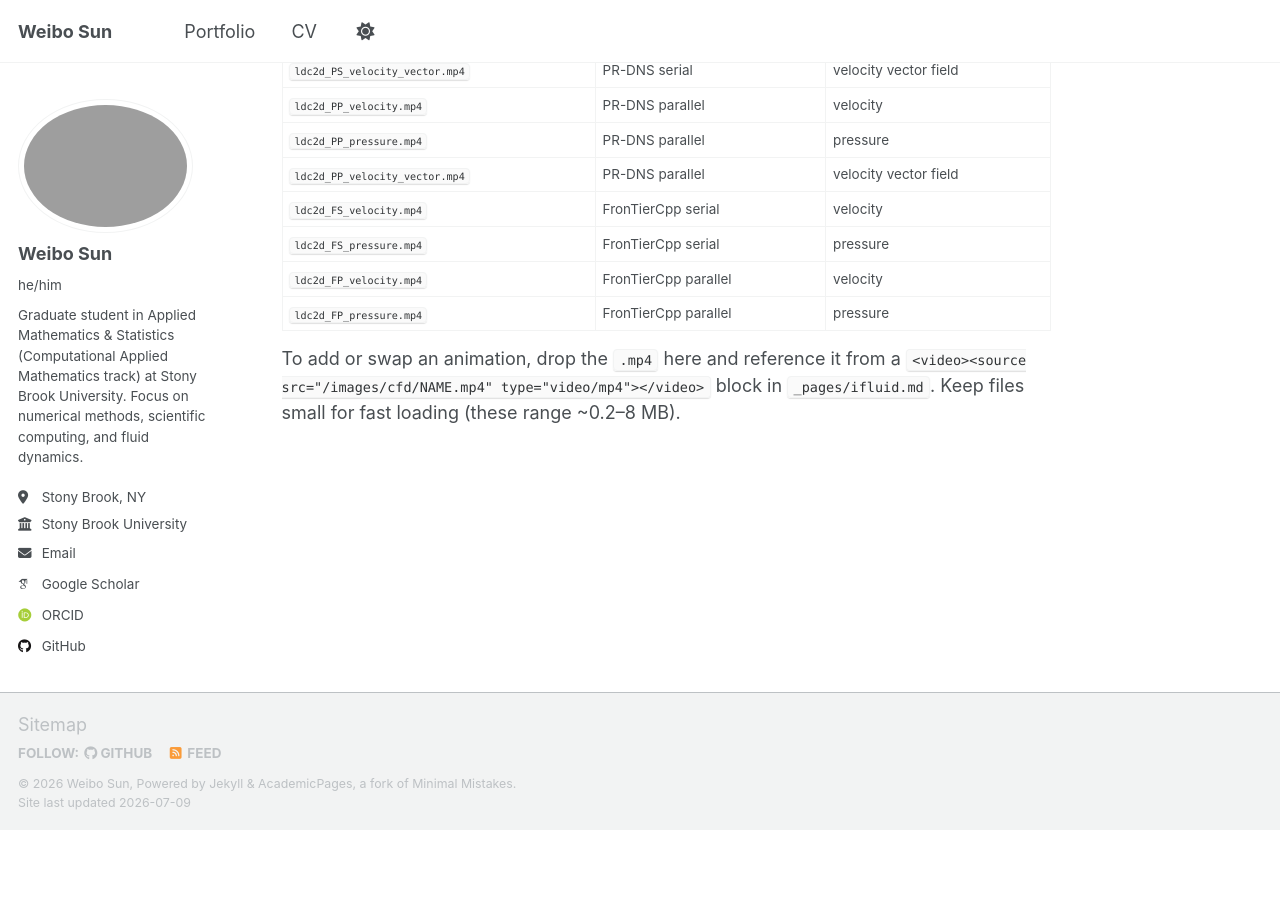
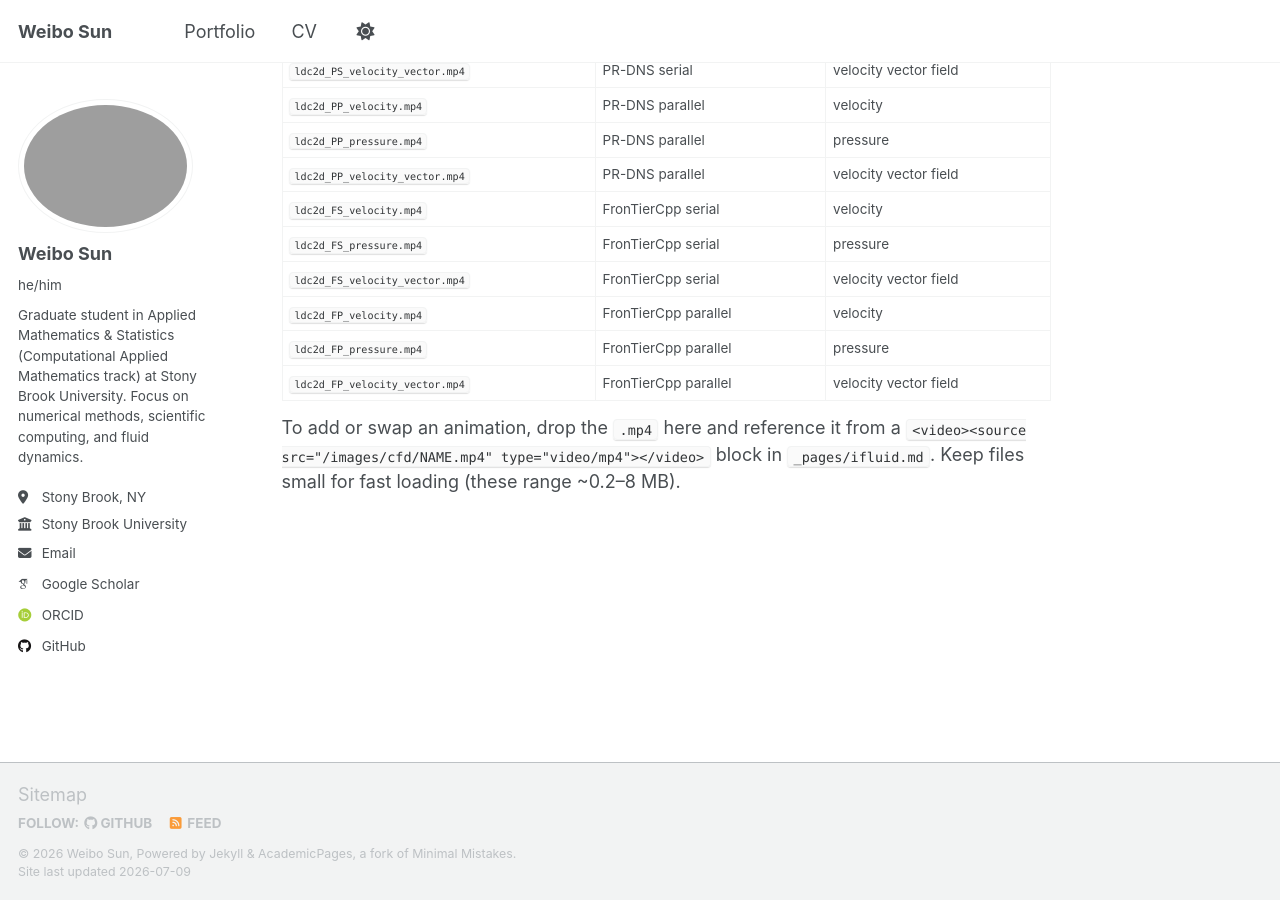
Before and after one commit to Webberrr7/Webberrr7.github.io, a Jekyll site: the page built from images/cfd/README.md, in a window 1280 px wide and 900 px high, scrolled down 765 px. Built offline with Jekyll 4.4.1, drawn with Linux system fonts in a browser that asks for light colours; some web fonts are replaced; our own code applies the rules of GitHub Pages for plain Markdown files; a script that is not in the unit is left out; before the commit the page ends 1595 px from its top, so only the background shows below that.

Commit message:
Add FronTierCpp velocity vector field animations (serial & parallel)
Co-Authored-By: Claude Opus 4.8 <noreply@anthropic.com>

```diff
--- a/images/cfd/README.md
+++ b/images/cfd/README.md
@@ -27,10 +27,12 @@ PP = PR-DNS parallel. PR-DNS now writes 48 frames for both serial and parallel
 | `ldc2d_PP_velocity.mp4`        | PR-DNS parallel      | velocity |
 | `ldc2d_PP_pressure.mp4`        | PR-DNS parallel      | pressure |
 | `ldc2d_PP_velocity_vector.mp4` | PR-DNS parallel      | velocity vector field |
-| `ldc2d_FS_velocity.mp4` | FronTierCpp serial   | velocity |
-| `ldc2d_FS_pressure.mp4` | FronTierCpp serial   | pressure |
-| `ldc2d_FP_velocity.mp4` | FronTierCpp parallel | velocity |
-| `ldc2d_FP_pressure.mp4` | FronTierCpp parallel | pressure |
+| `ldc2d_FS_velocity.mp4`        | FronTierCpp serial   | velocity |
+| `ldc2d_FS_pressure.mp4`        | FronTierCpp serial   | pressure |
+| `ldc2d_FS_velocity_vector.mp4` | FronTierCpp serial   | velocity vector field |
+| `ldc2d_FP_velocity.mp4`        | FronTierCpp parallel | velocity |
+| `ldc2d_FP_pressure.mp4`        | FronTierCpp parallel | pressure |
+| `ldc2d_FP_velocity_vector.mp4` | FronTierCpp parallel | velocity vector field |
 
 To add or swap an animation, drop the `.mp4` here and reference it from a
 `<video><source src="/images/cfd/NAME.mp4" type="video/mp4"></video>` block in
```
Also changed, not shown: _pages/ifluid.md (+19 -0 lines), 2 other files.
